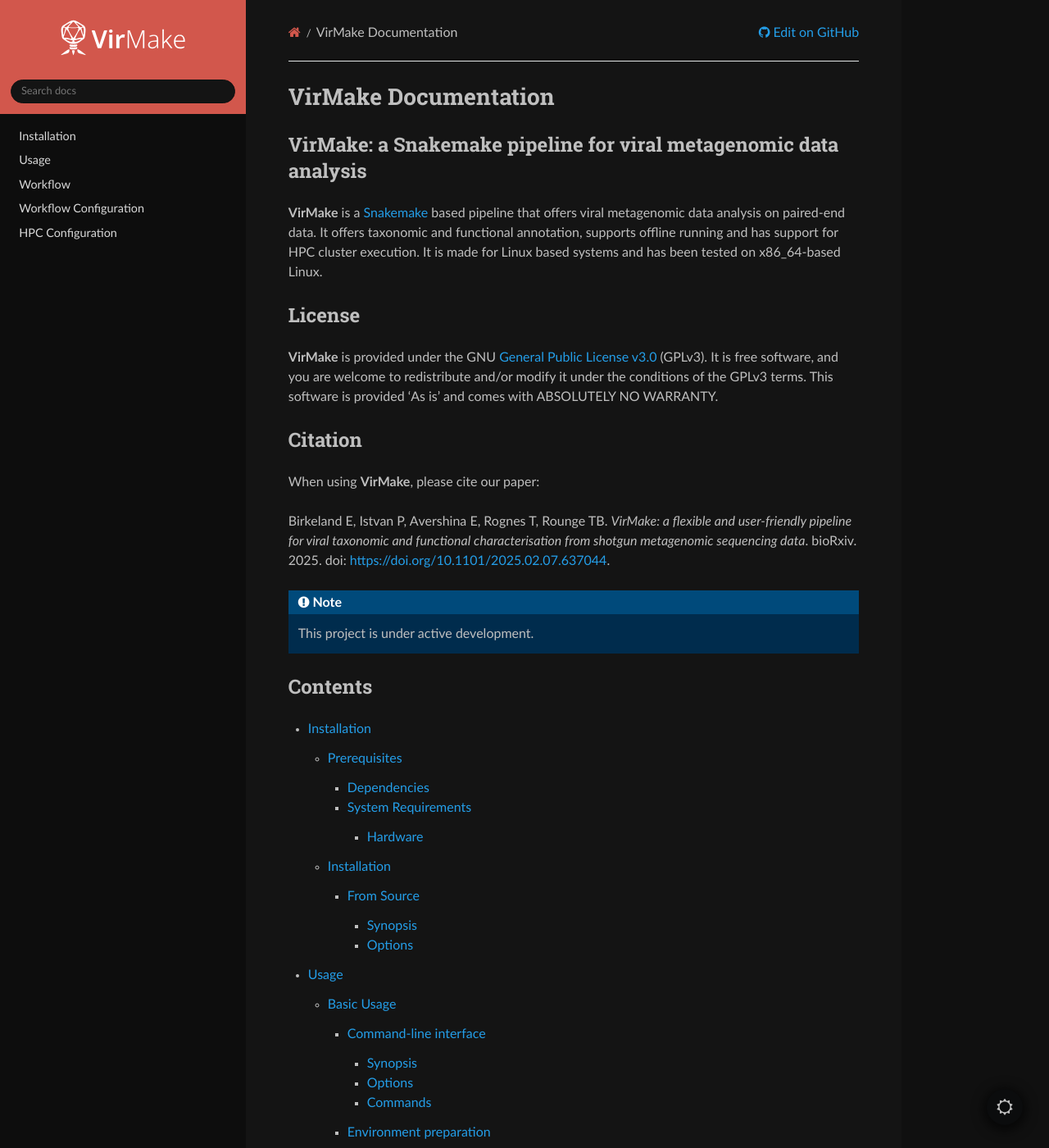
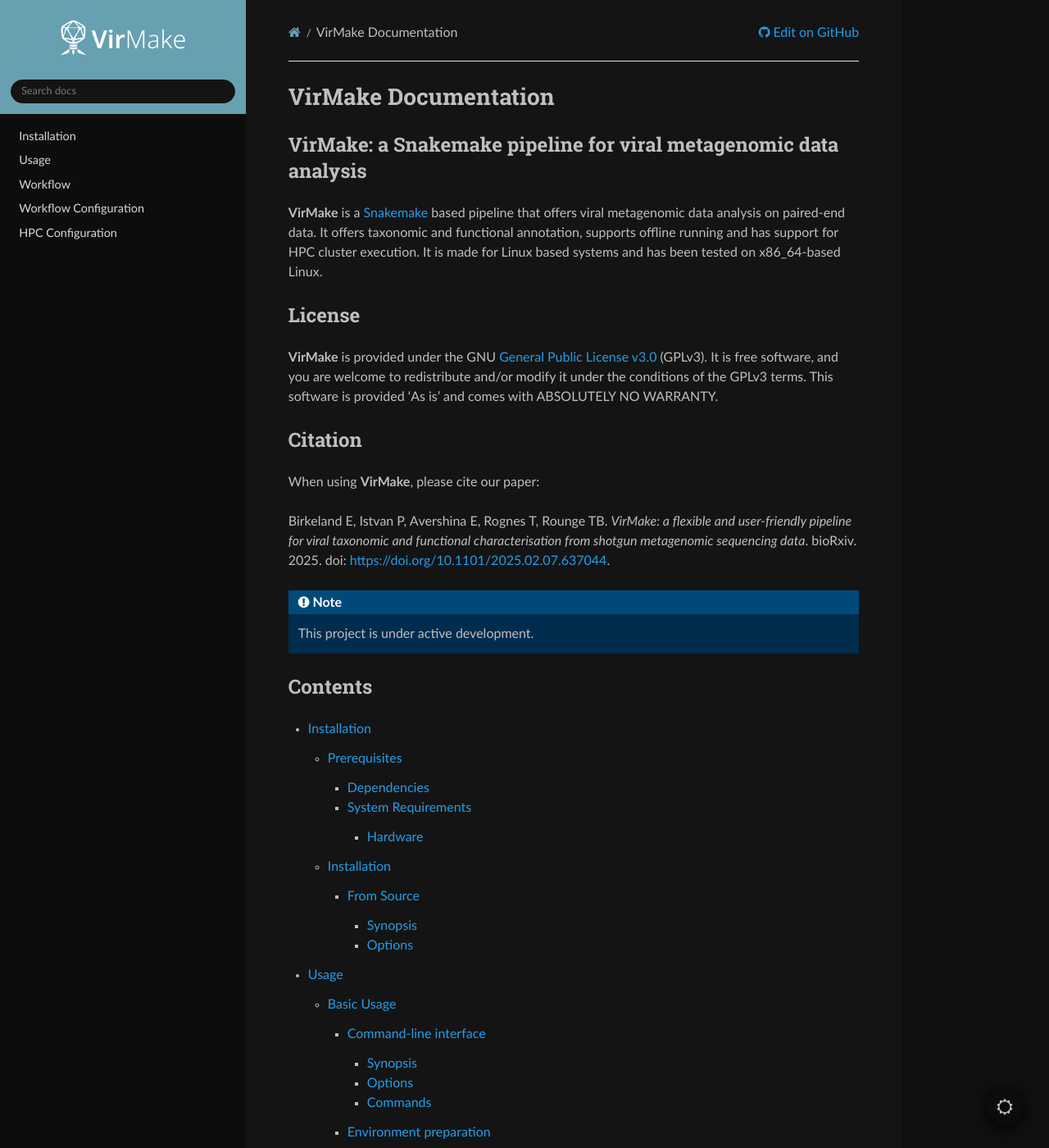
Before and after one commit to Rounge-lab/VirMake, a Sphinx documentation site: the page built from docs/source/index.rst, in a window 1280 px wide and 1400 px high. Shown: the whole window at 82% size. Built offline with Sphinx 7.4.7 and the Read the Docs theme 3.1.0, drawn with Linux system fonts in a browser that asks for light colours.

Commit message:
Updated colors to match CRCbiome palette

```diff
--- a/docs/source/_static/virmake.css
+++ b/docs/source/_static/virmake.css
@@ -1,6 +1,6 @@
 :root {
-    --color-primary: #d2574c;
-    --color-overlay: #df8982;
+    --color-primary: #67a0b1;
+    --color-overlay: #85b3c1;
 }
 
 .wy-side-nav-search,
```
Also changed, not shown: docs/source/_static/virmake_favicon.svg, docs/source/_static/virmake_logo_light.svg.
